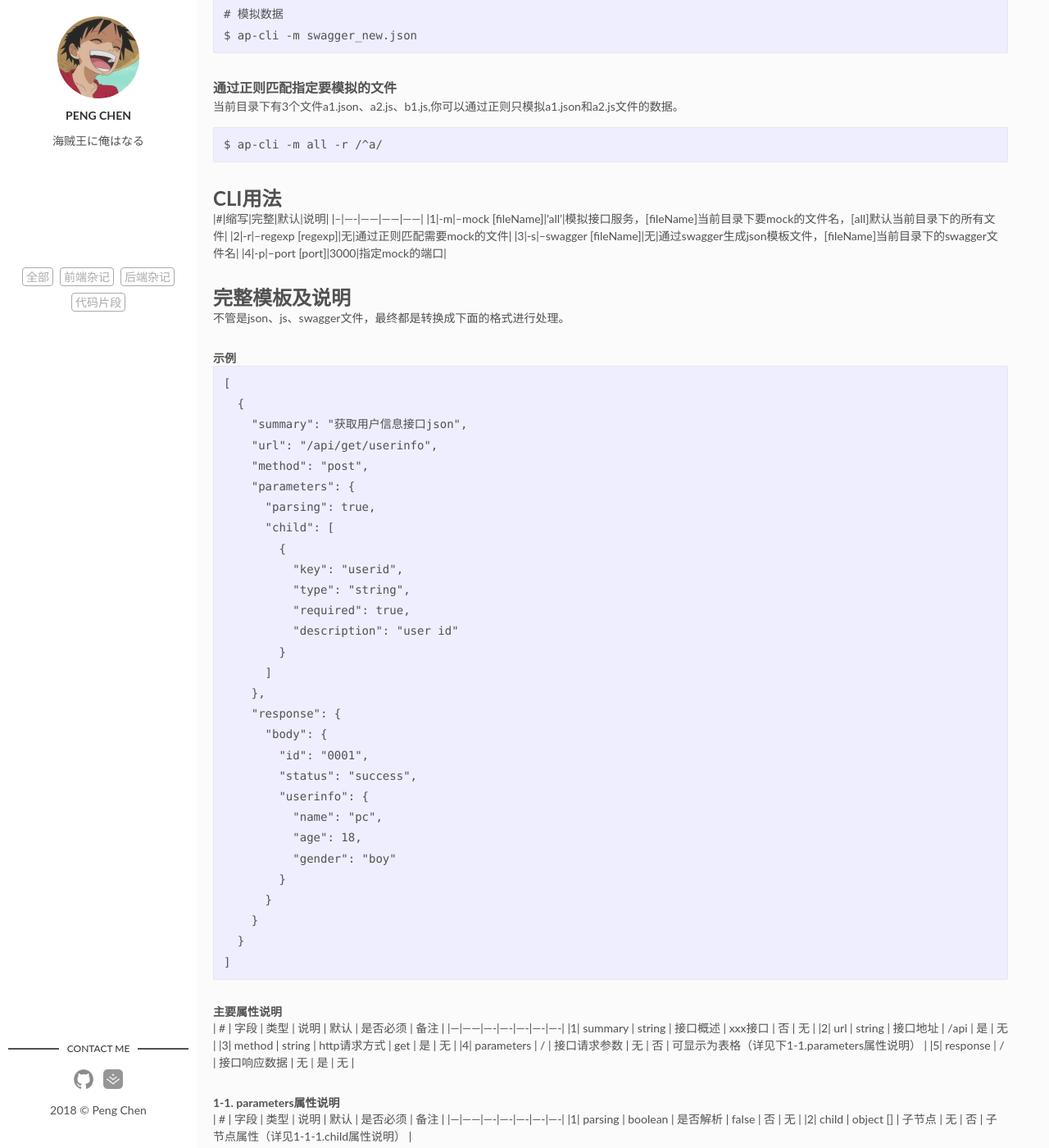
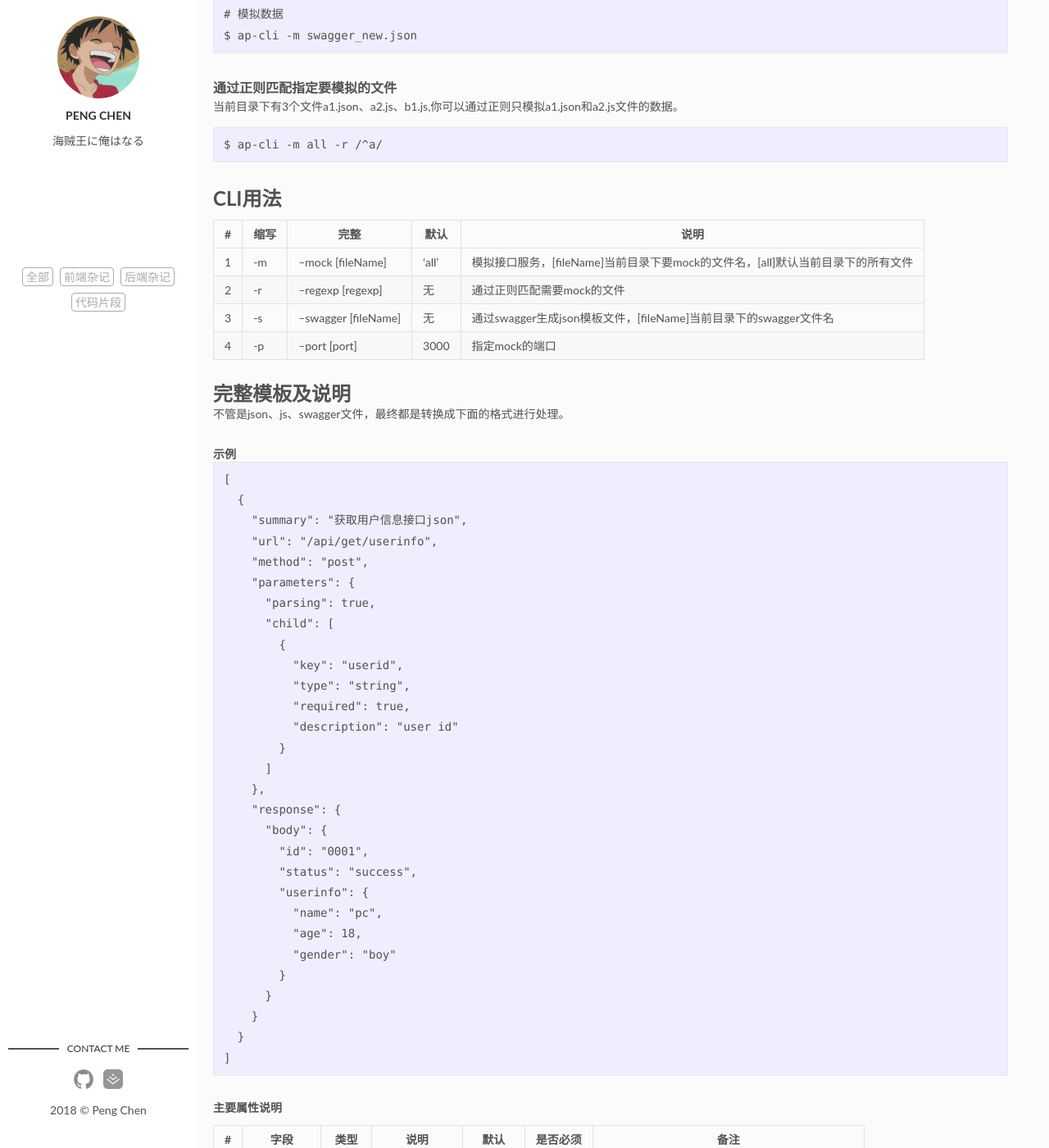
Before and after one commit to PengChen96/peng, a Jekyll site: the page built from _posts/2018-11-28-01.markdown, in a window 1280 px wide and 1400 px high, scrolled down 2203 px. Shown: the whole window at 82% size. Built offline with Jekyll 4.4.1, drawn with Linux system fonts in a browser that asks for light colours; nearby versions of some CDN libraries; comment, search, counter and statistics services are not loaded; some of the changed text lies outside the part shown.

Commit message:
table style

````diff
--- a/_posts/2018-11-28-01.markdown
+++ b/_posts/2018-11-28-01.markdown
@@ -111,12 +111,13 @@ $ ap-cli -m all -r /^a/
 ```
 
 ## CLI用法
-|#|缩写|完整|默认|说明|
-|--|----|------|------|------|
-|1|-m|--mock [fileName]|'all'|模拟接口服务，[fileName]当前目录下要mock的文件名，[all]默认当前目录下的所有文件|
-|2|-r|--regexp [regexp]|无|通过正则匹配需要mock的文件|
-|3|-s|--swagger [fileName]|无|通过swagger生成json模板文件，[fileName]当前目录下的swagger文件名|
-|4|-p|--port [port]|3000|指定mock的端口|
+
+| # | 缩写 | 完整 | 默认 | 说明 |
+| -- | ---- | ------ | ------ | ------ |
+| 1 | -m | --mock [fileName] | 'all' | 模拟接口服务，[fileName]当前目录下要mock的文件名，[all]默认当前目录下的所有文件 |
+| 2 | -r | --regexp [regexp] | 无 | 通过正则匹配需要mock的文件 |
+| 3 | -s | --swagger [fileName] | 无 | 通过swagger生成json模板文件，[fileName]当前目录下的swagger文件名 |
+| 4 | -p | --port [port] | 3000 | 指定mock的端口 |
 
 ## 完整模板及说明
 不管是json、js、swagger文件，最终都是转换成下面的格式进行处理。
@@ -154,6 +155,7 @@ $ ap-cli -m all -r /^a/
 ```
 
 ##### 主要属性说明
+
 | # | 字段 | 类型 | 说明 | 默认 | 是否必须 | 备注 |
 |---|------|----|----|----|----|----|
 |1| summary | string | 接口概述 | xxx接口 | 否 | 无 |
@@ -163,12 +165,14 @@ $ ap-cli -m all -r /^a/
 |5| response | / | 接口响应数据 | 无 | 是 | 无 |
 
 ##### 1-1. parameters属性说明
+
 | # | 字段 | 类型 | 说明 | 默认 | 是否必须 | 备注 |
 |---|------|----|----|----|----|----|
 |1| parsing | boolean | 是否解析 | false | 否 | 无 |
 |2| child | object [] | 子节点 | 无 | 否 | 子节点属性（详见1-1-1.child属性说明） |
 
 ##### 1-1-1. child属性说明
+
 | # | 字段 | 类型 | 说明 | 默认 | 是否必须 |
 |---|------|----|----|----|----|
 |1| key | string | 字段名称 | - | 是 |
--- a/resource/css/blog_md.css
+++ b/resource/css/blog_md.css
@@ -487,3 +487,21 @@ pre > code {
     color: #008080; }
   .highlight .il {
     color: #099; }
+
+  table {
+      display: block;
+      border-collapse: collapse;
+      border-spacing: 0;
+      margin: 12px 0;
+  }
+  table tr {
+      /*background-color: #fff;*/
+  }
+  table tr:nth-child(2n) {
+      background-color: #f6f8fa;
+  }
+  table td, table th {
+      border: 1px solid #dfe2e5;
+      padding: 6px 13px;
+      /*word-break: keep-all;*/
+  }
````
Also changed, not shown: other parts of _posts/2018-11-28-01.markdown (+3 -1 lines).
